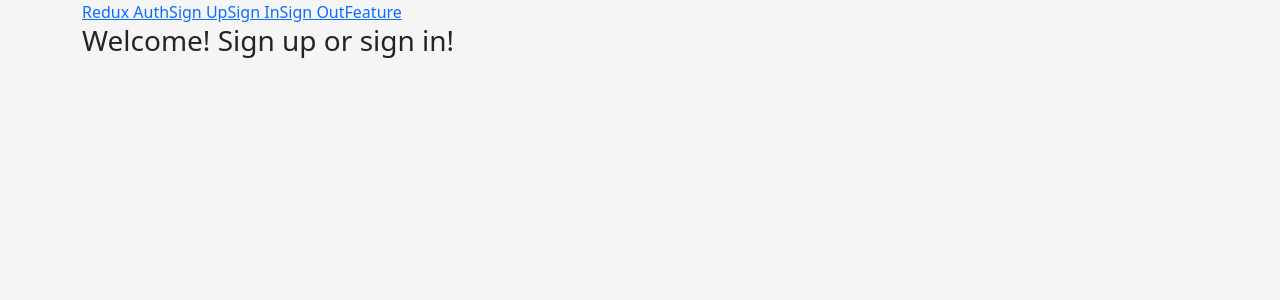
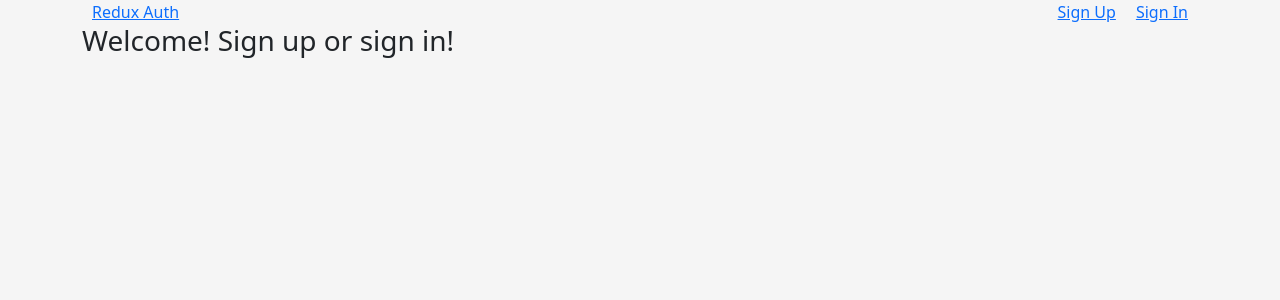
Before and after one commit to Michal-Radomski/JS_Libraries_Courses, a React (Create React App) app in the folder 01 Advanced React/4 FullStack/client/: page / in a window 1280 px wide. Shown: the top 300 px of the page. Built offline with nearby package versions, Linux system fonts and the light colour scheme.

Commit message:
Advanced React-Redux course - commit 95

```diff
--- a/01 Advanced React/4 FullStack/client/src/components/Header.tsx
+++ b/01 Advanced React/4 FullStack/client/src/components/Header.tsx
@@ -1,20 +1,38 @@
 import React from "react";
 import { Link } from "react-router-dom";
+import { connect } from "react-redux";
 
-class Header extends React.Component {
-  render() {
-    return (
-      <React.Fragment>
+class Header extends React.Component<{ authenticated: string }, {}> {
+  renderLinks() {
+    if (this.props.authenticated) {
+      return (
         <div>
-          <Link to="/">Redux Auth</Link>
-          <Link to="/signup">Sign Up</Link>
-          <Link to="/signin">Sign In</Link>
           <Link to="/signout">Sign Out</Link>
           <Link to="/feature">Feature</Link>
         </div>
-      </React.Fragment>
+      );
+    } else {
+      return (
+        <div>
+          <Link to="/signup">Sign Up</Link>
+          <Link to="/signin">Sign In</Link>
+        </div>
+      );
+    }
+  }
+
+  render() {
+    return (
+      <div className="header">
+        <Link to="/">Redux Auth</Link>
+        {this.renderLinks()}
+      </div>
     );
   }
 }
 
-export default Header;
+function mapStateToProps(state: RootState) {
+  return { authenticated: state.auth.authenticated };
+}
+
+export default connect(mapStateToProps)(Header);
--- a/01 Advanced React/4 FullStack/client/src/styles/App.scss
+++ b/01 Advanced React/4 FullStack/client/src/styles/App.scss
@@ -4,3 +4,12 @@ body {
   margin: 0;
   padding: 0;
 }
+
+.header {
+  display: flex;
+  justify-content: space-between;
+}
+
+.header a {
+  margin: 0 10px;
+}
```
